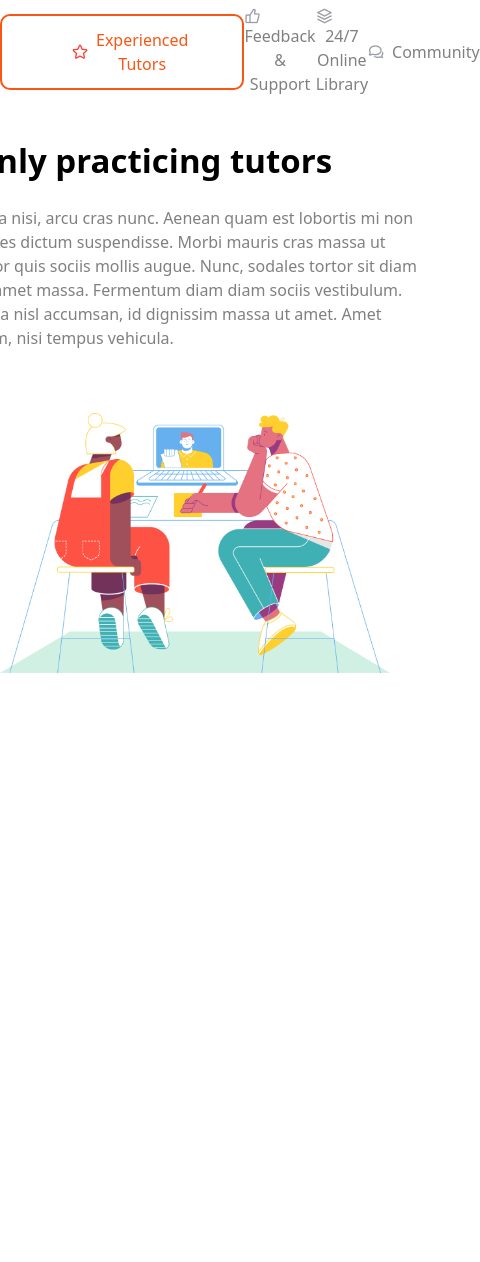
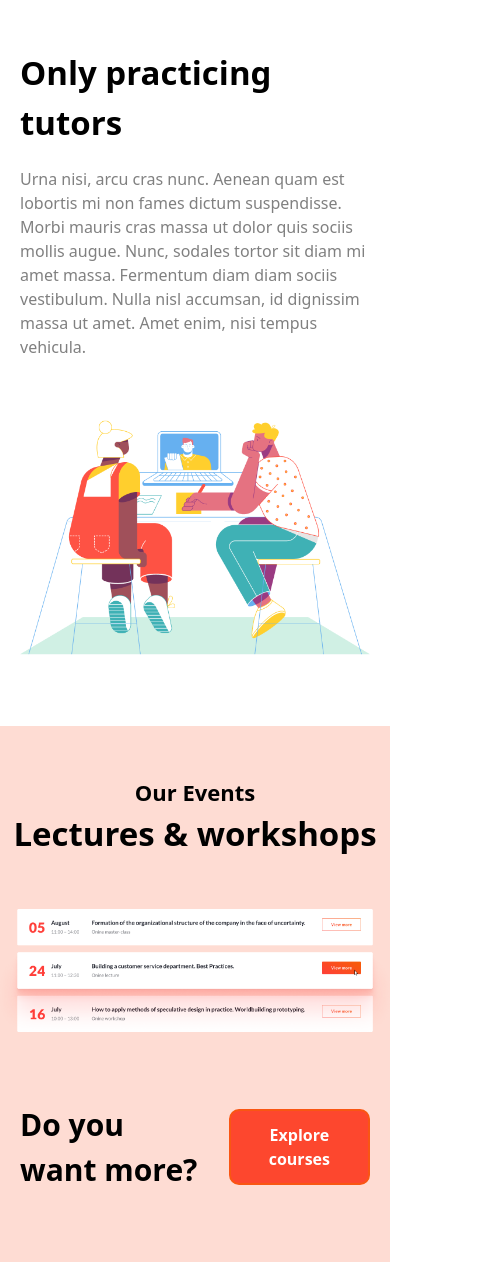
Before and after one commit to axmadsho/6kasa, a website: page src/usmon.html in a window 390 px wide. Shown: the part 3060-4322 px from the top of the page, 480 px wide, since content can reach past the window. Before the commit the page ends 3786 px from the top, so only its background shows below. Drawn offline with nearby package versions, Linux system fonts and the light colour scheme; files that its build step writes are made by us from their sources.

Commit message:
section4 created by usmon

```diff
--- a/src/usmon.html
+++ b/src/usmon.html
@@ -78,20 +78,34 @@ with Createx Online Courses</h1>
         <section class="max-w-[1200px] m-auto p-20px">
                 <p class="text-[22px] font-bold text-center ">Our benefits</p>
                 <h1 class="lg:text-[48px] text-[33px] font-bold text-center">That’s how we do it</h1>
-            <aside class="flex items-center justify-between my-[20px]">
+            <aside class="lg:flex items-center justify-between my-[20px] hidden">
                 <button class="text-[#F95613] border-2 py-[12px] px-[70px] rounded-[10px] border-[#F95613] flex items-center gap-2"><img src="./imaages/Star.png" alt="">Experienced Tutors</button>
-                <button class="text-[gray]  lg:flex items-center gap-2 lg:block "><img src="./imaages/like.png" alt="">Feedback & Support</button>
-                <button class="text-[gray]  lg:flex items-center gap-2 lg:block "><img src="./imaages/Layouts.png" alt="">24/7 Online Library</button>
+                <button class="text-[gray]  lg:flex items-center gap-2 hidden"><img src="./imaages/like.png" alt="">Feedback & Support</button>
+                <button class="text-[gray]  lg:flex items-center gap-2 hidden"><img src="./imaages/Layouts.png" alt="">24/7 Online Library</button>
                 <button class="text-[gray]  flex items-center gap-2"><img src="./imaages/Chat.png" alt="">Community</button>
             </aside>
-            <aside class="flex lg:flex-row flex-col items-center gap-[50px] my-[40px]">
+            <aside class="flex lg:flex-row flex-col items-center gap-[50px] my-[40px] p-[20px]">
                 <div class="flex flex-col gap-[20px]">
                 <h1 class="text-[33px] lg:text-[40px] font-bold">Only practicing tutors</h1>
-                <p class="text-[gray] w-[450px]">Urna nisi, arcu cras nunc. Aenean quam est lobortis mi non fames dictum suspendisse. Morbi mauris cras massa ut dolor quis sociis mollis augue. Nunc, sodales tortor sit diam mi amet massa. Fermentum diam diam sociis vestibulum. Nulla nisl accumsan, id dignissim massa ut amet. Amet enim, nisi tempus vehicula.</p>
+                <p class="text-[gray] lg:w-[450px]">Urna nisi, arcu cras nunc. Aenean quam est lobortis mi non fames dictum suspendisse. Morbi mauris cras massa ut dolor quis sociis mollis augue. Nunc, sodales tortor sit diam mi amet massa. Fermentum diam diam sociis vestibulum. Nulla nisl accumsan, id dignissim massa ut amet. Amet enim, nisi tempus vehicula.</p>
                 </div>
                 <img src="./imaages/illustration (2).png" alt="">
             </aside>
         </section>
+        <section class="bg-[#FEDCD3] py-[50px]">
+            <p class="max-w-[1200px] m-auto p-20px text-[22px] font-bold text-center ">Our Events</p>
+                <h1 class="max-w-[1200px] m-auto p-20px lg:text-[48px] text-[33px] font-bold text-center">Lectures & workshops</h1>
+            <aside class="max-w-[1200px] m-auto p-20px">
+                     <img class="w-[100%] my-[50px]" src="./imaages/events.png" alt="">
+                <div class="flex items-center gap-[30px] justify-center p-[20px]">
+                    <h1 class=" font-bold text-[30px]">
+                        Do you want more?
+                    </h1>
+                    <button class="border-2 border-[#F95613] bg-[#FD472E] text-white font-bold py-[12px] px-[30px] rounded-[10px] ">Explore courses</button>
+                </div>
+            </aside>
+
+        </section>
     </main>
 </body>
 </html>
```
Also changed, not shown: src/imaages/events.png (added).
